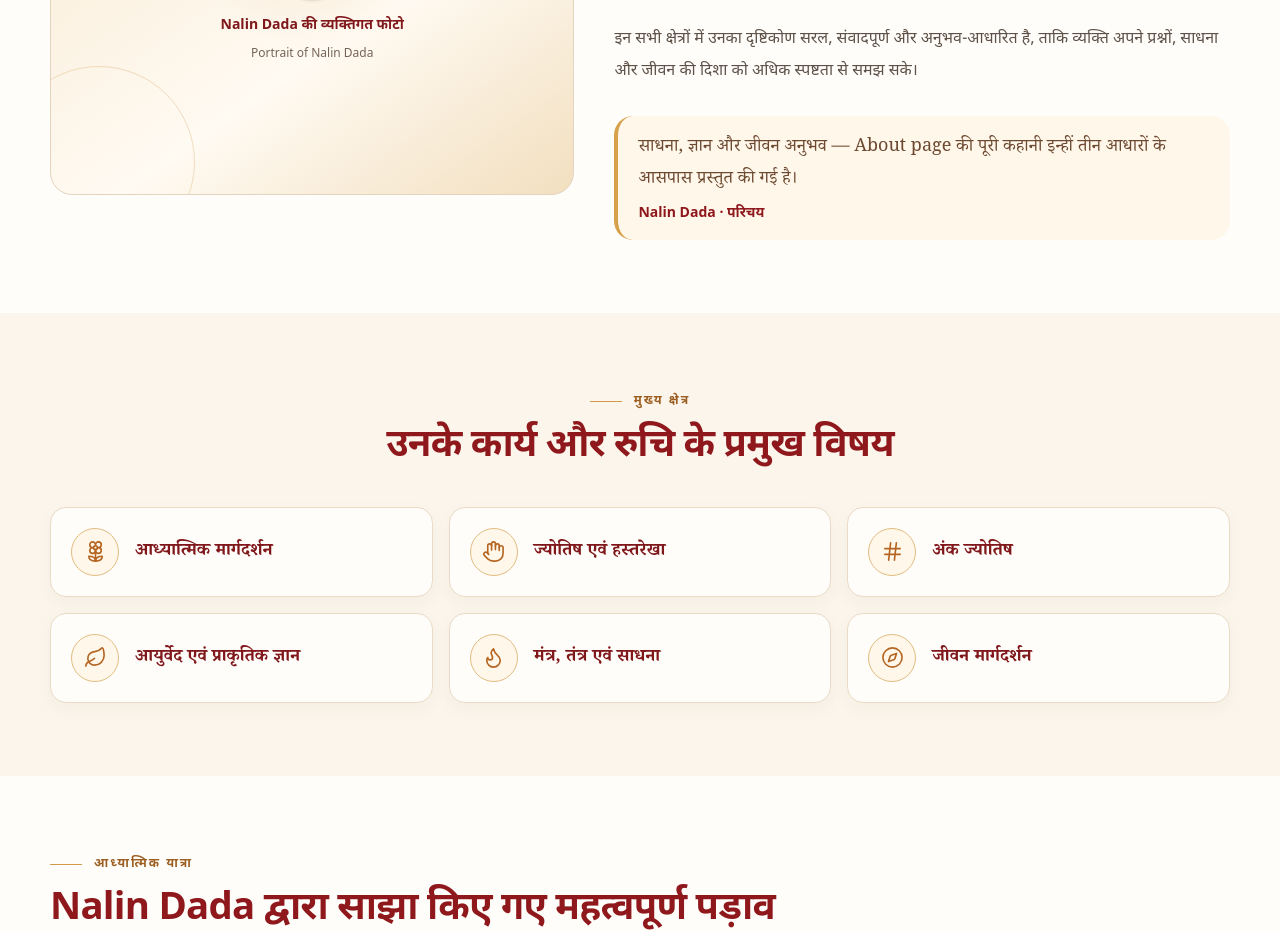
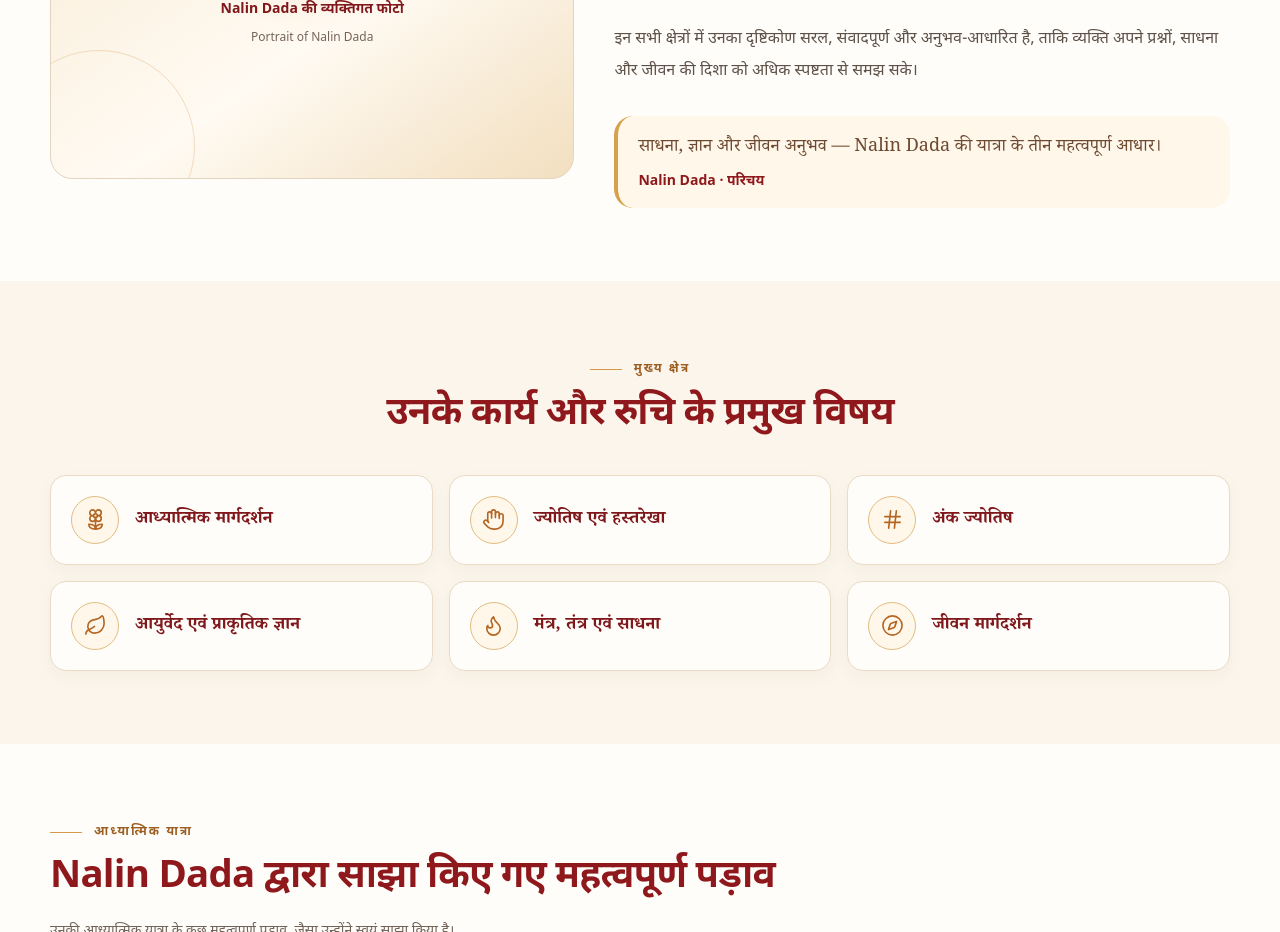
Before and after one commit to dhruvintejani/nalin_dada, a React (Vite) app: page /about in a window 1280 px wide. Shown: the part 960-1892 px from the top of the page. Built offline with nearby package versions, Linux system fonts and the light colour scheme.

Commit message:
Polish About highlight copy

```diff
--- a/src/pages/About.tsx
+++ b/src/pages/About.tsx
@@ -98,7 +98,7 @@ const About = () => (
 
           <div className="mt-7 rounded-[1.2rem] border-l-4 border-[#d7a04b] bg-[#fff7e9] px-5 py-4">
             <p className="font-serif text-lg leading-8 text-[#6d4931]">
-              साधना, ज्ञान और जीवन अनुभव — About page की पूरी कहानी इन्हीं तीन आधारों के आसपास प्रस्तुत की गई है।
+              साधना, ज्ञान और जीवन अनुभव — Nalin Dada की यात्रा के तीन महत्वपूर्ण आधार।
             </p>
             <p className="mt-2 text-sm font-bold text-[#8f181c]">Nalin Dada · परिचय</p>
           </div>
```
